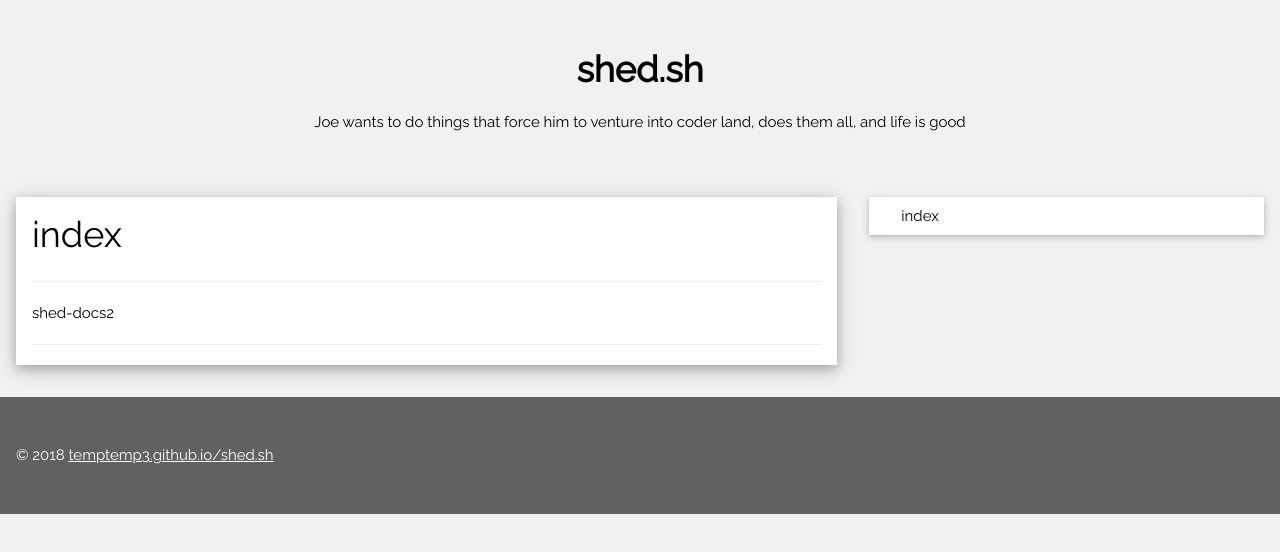
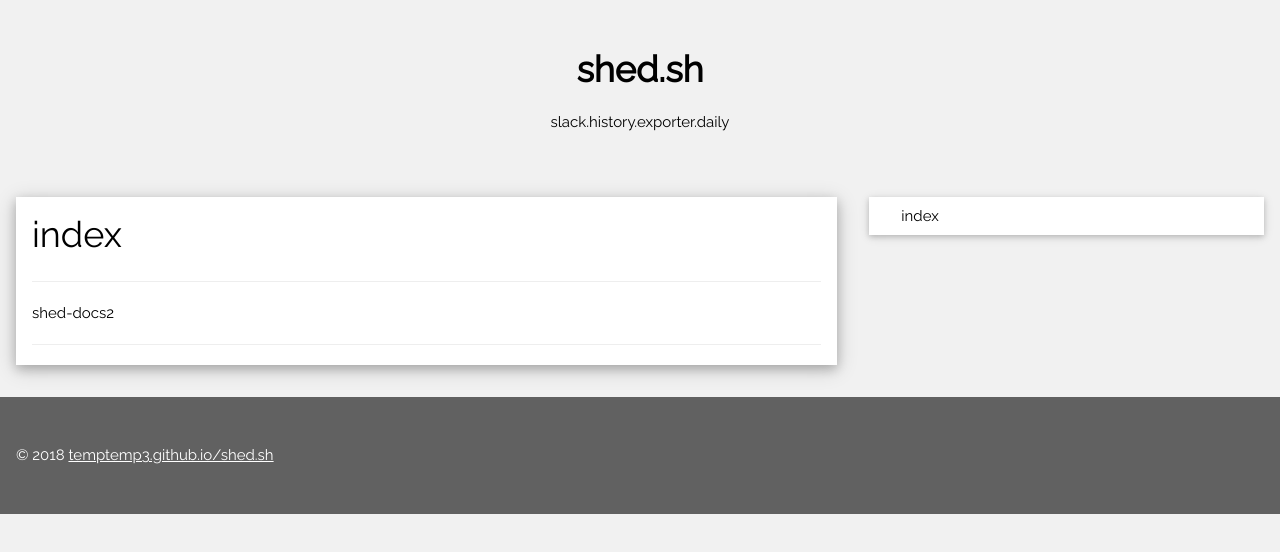
Before and after one commit to temptemp3/shed.sh, a plain HTML site: page index.html in a window 1280 px wide. Drawn offline with nearby package versions, Linux system fonts and the light colour scheme.

Commit message:
flush 1525581503

```diff
--- a/index.html
+++ b/index.html
@@ -28,7 +28,7 @@ body,h1,h2,h3,h4,h5 {font-family: "Raleway", sans-serif}
 <!-- Header -->
 <header class="w3-container w3-center w3-padding-32">
 <h1><b><a style="text-decoration:none;" href="https://temptemp3.github.io/shed.sh/">shed.sh</a></b></h1>
-<p>Joe wants to do things that force him to venture into coder land, does them all, and life is good</p>
+<p>slack.history.exporter.daily</p>
 </header>
 <!-- begin Grid -->
 <div class="w3-row">
```
